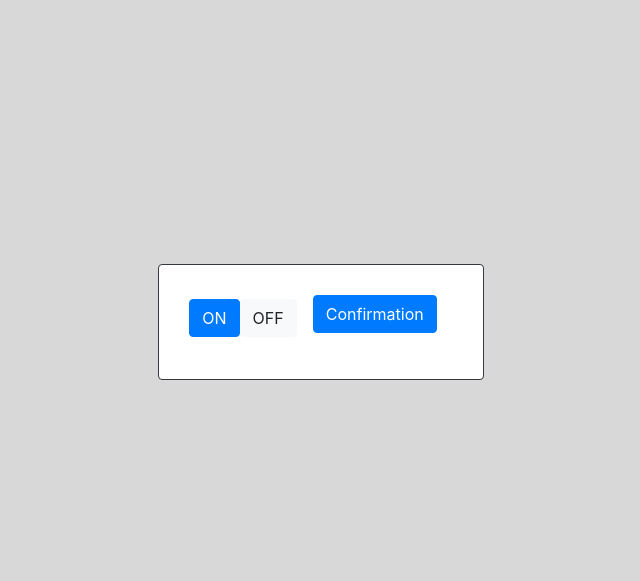
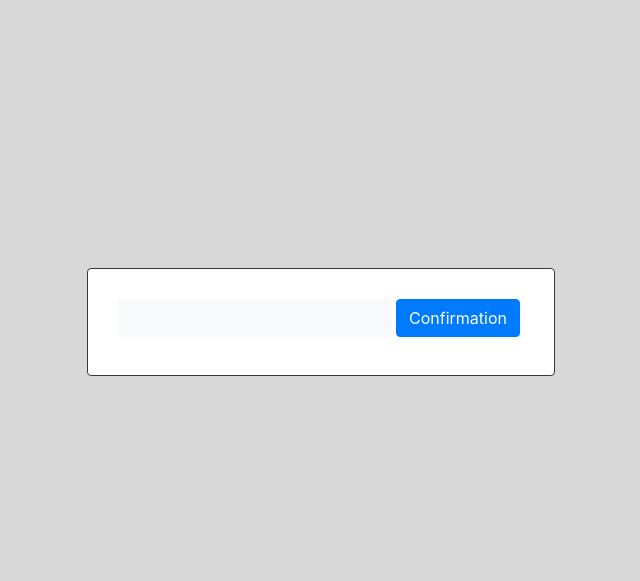
Before and after one commit to ledoux38/P13-Pydomus, a Django app: page /control/ in a window 1280 px wide. Shown: the part 56-637 px from the top of the page, without its empty margins (319-959 px from the left). Run offline with Django 3.2, Linux system fonts and the light colour scheme; some libraries are stand-ins or nearby versions.

Commit message:
experimental program to turn on or off a led by django. first part.

```diff
--- a/domus/templates/domus/control.html
+++ b/domus/templates/domus/control.html
@@ -9,11 +9,10 @@
     <form class="form-inline control-formular border border-dark rounded" action="{% url 'domus:controlPage'%}" method="post">
       {% csrf_token %}
       <div class="form-group mb-2">
-        <button type="button" class="btn btn-primary">ON</button>
-        <button type="button" class="btn btn-light">OFF</button>
+        <input type="text" name="valeur" class="form-control btn btn-light"></input>
       </div>
-      <div class="form-group mx-sm-3 mb-2">
-        <button type="submit" class="btn btn-primary mb-2">Confirmation</button>
+      <div class="form-group mx-sm-1 mb-2" id="submit">
+        <button type="submit" class="btn btn-primary">Confirmation</button>
       </div>
     </form>
   </div>
--- a/domus/views.py
+++ b/domus/views.py
@@ -6,6 +6,8 @@ from django.db import transaction, IntegrityError
 from django.http import HttpResponse
 from django.contrib.auth import authenticate, login, logout
 
+import json
+import requests
 from .forms import Login
 
 # Create your views here.
@@ -50,5 +52,21 @@ def controlPage(request):
      for sending commands to the microcontroller
      and receiving information too."""
     if request.method == 'POST':
+        valeur = request.POST.get('valeur')
+        valeur = int(valeur)
+        print(type(valeur))
+        if valeur == 0:
+            r = requests.get('http://192.168.1.22?5=0')
+            return render(request, 'domus/control.html')
+        elif valeur == 1:
+            r = requests.get('http://192.168.1.22?5=1')
+            return render(request, 'domus/control.html')
+        else:
+            return render(request, 'domus/control.html')
+
+
+    else:
+        # r = requests.get('http://192.168.1.22')
+        # value = json.loads(r.text)
+        # print(value)
         return render(request, 'domus/control.html')
-    return render(request, 'domus/control.html')
```
Also changed, not shown: 2 other files.
